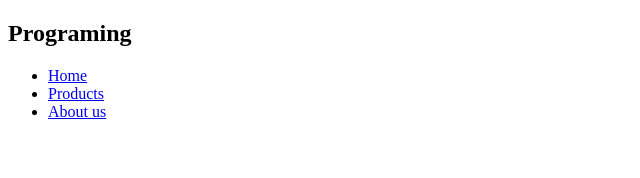
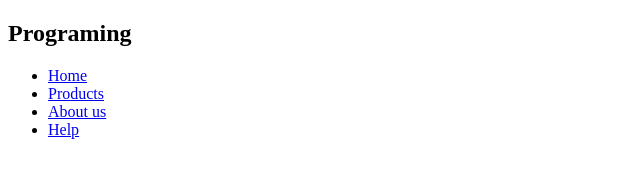
Before and after one commit to humaunkabirhumaun/secont-website, a plain HTML site: page index.html in a window 1280 px wide. Shown: the full height of the page, 0-640 px from the left. Drawn offline with Linux system fonts and the light colour scheme.

Commit message:
Update index.html

```diff
--- a/index.html
+++ b/index.html
@@ -15,6 +15,7 @@
             <li><a href="#">Home</a></li>
             <li><a href="#">Products</a></li>
             <li><a href="#">About us</a></li>
+              <li><a href="#">Help</a></li>
           </ul>
 
         </nav>
```
